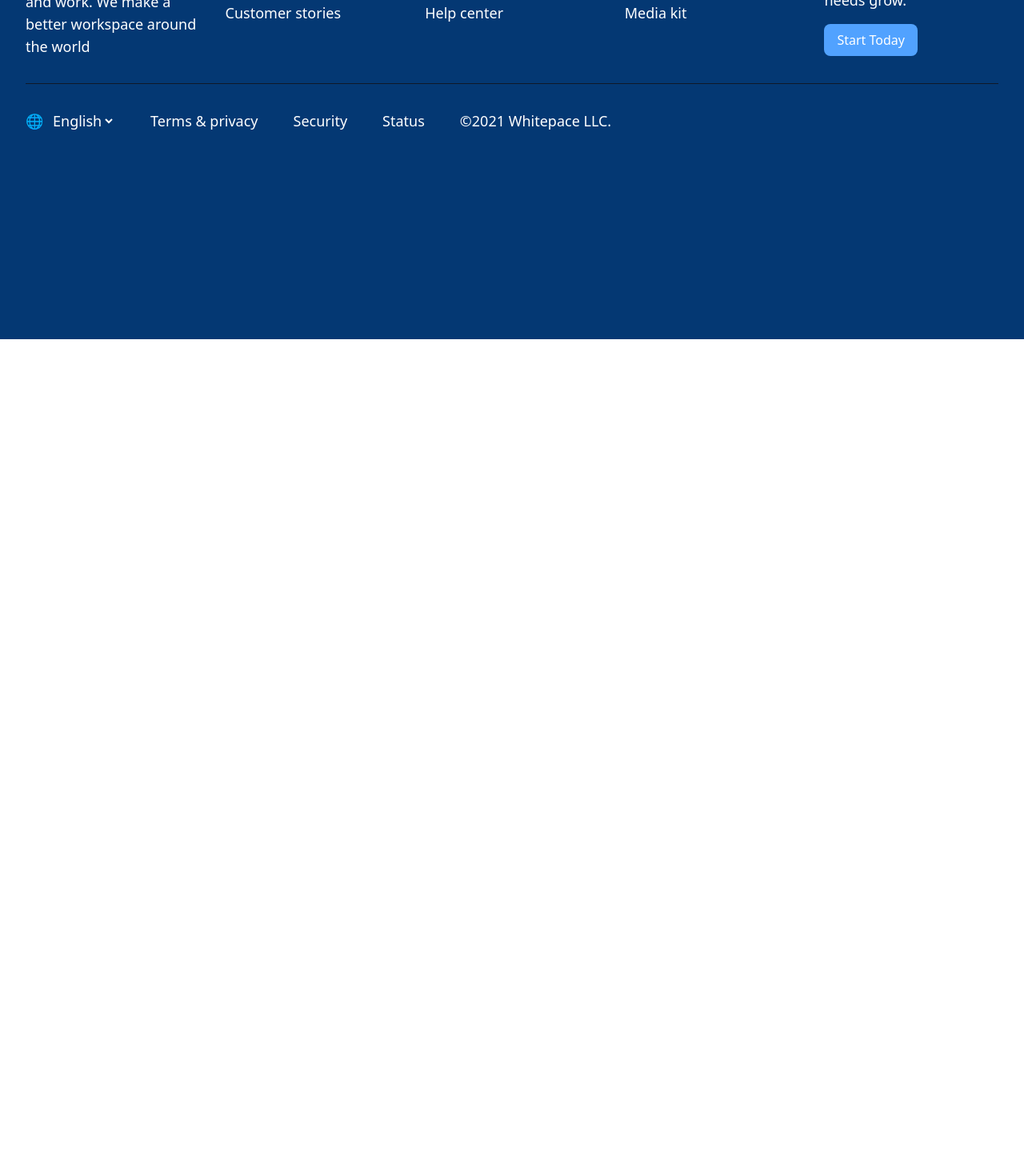
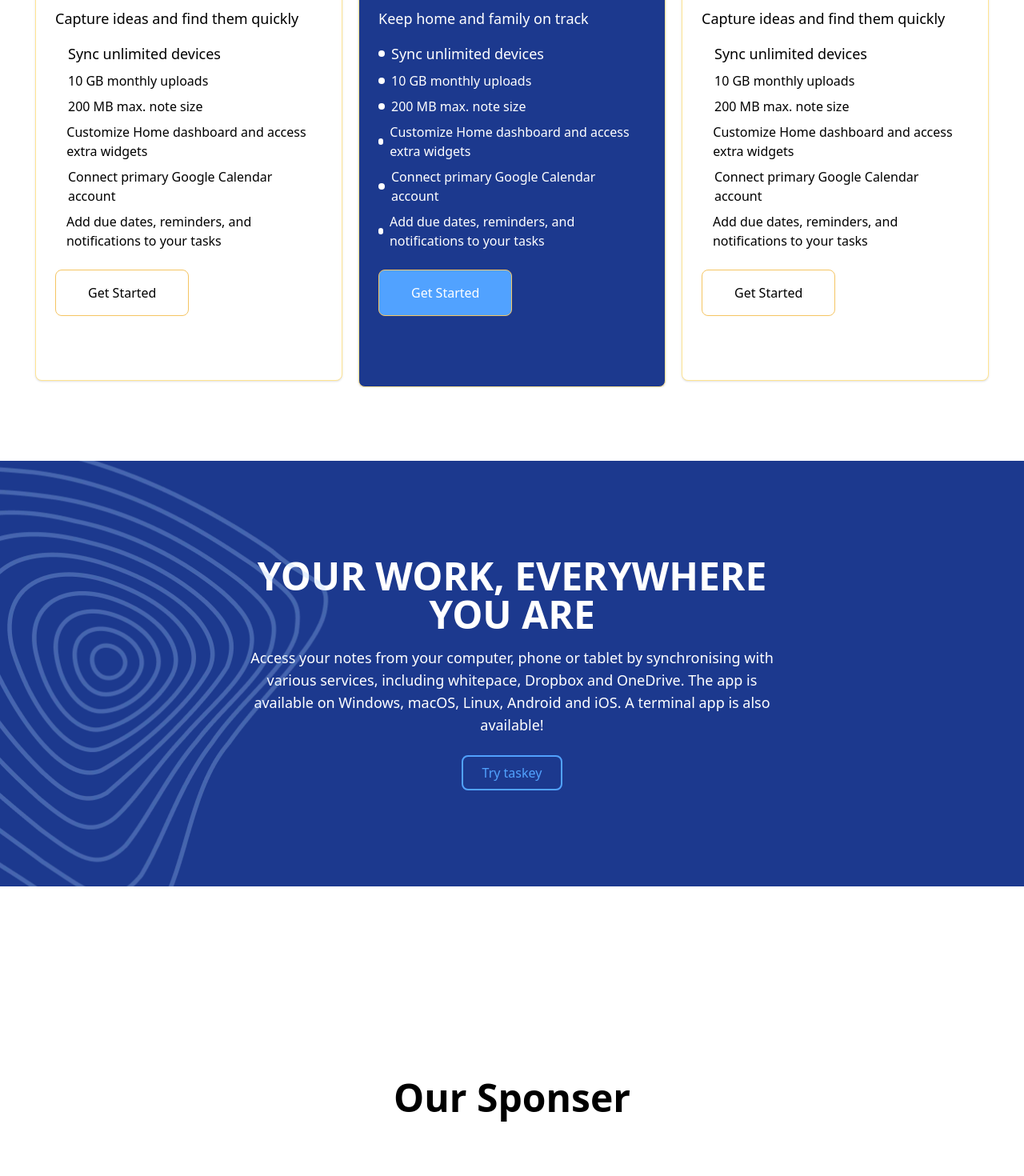
Before and after one commit to NexaDew2/Whitespace-A, a React (Vite) app: page / in a window 1280 px wide. Shown: the part 6700-8170 px from the top of the page at 80% size. Before the commit the page ends 7124 px from the top, so only its background shows below. Built offline with nearby package versions, Linux system fonts and the light colour scheme; some icons are missing.

Commit message:
resloved conflicts

```diff
--- a/src/App.jsx
+++ b/src/App.jsx
@@ -1,12 +1,15 @@
 import React from "react";
 import { Routes, Route, useLocation, BrowserRouter } from "react-router-dom";
 
-import Navbar from "./components/Navbar/Navbar";
-import Footer from "./components/Footer/Footer";
-import Login from "./components/Login/Login";
-import Try from "./components/Try/Try";
+import Navbar from './components/Navbar/Navbar';
+import Login from './components/Login/Login';
+import Try from './components/Try/Try';
+import Footer from './components/Footer/Footer';
+import PlanCardSection from "./components/PlansCardSection/PlanCardSection";
+import Sponser from "./components/SponserSection/Sponser";
+import OurClientSection from "./components/OurClientSection/OurClientSection";
+import YourWork from "./components/YourWork/YourWork";
 import Home from "./components/Home/Home";
-
 // Hero images
 import first from "./assetss/first.png";
 import second from "./assetss/second.png";
@@ -151,7 +154,13 @@ function HomePageContent() {
           />
         );
       })}
+
+      <PlanCardSection />
+      <YourWork />
+      <Sponser />
+      <OurClientSection />
       <Footer />
+
     </>
   );
 }
```
Also changed, not shown: 1 other file (tests, documents, lock files or other folders).
